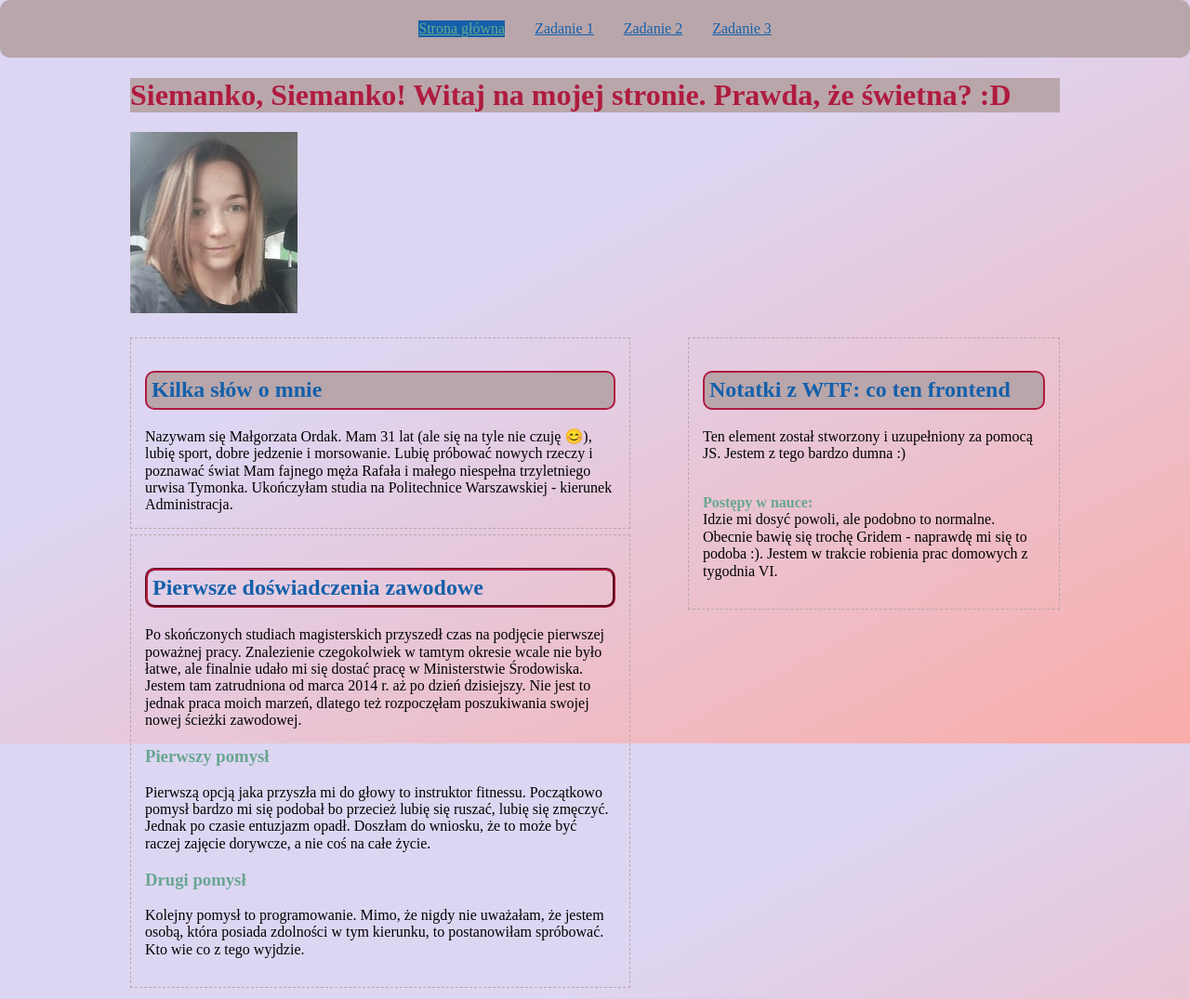
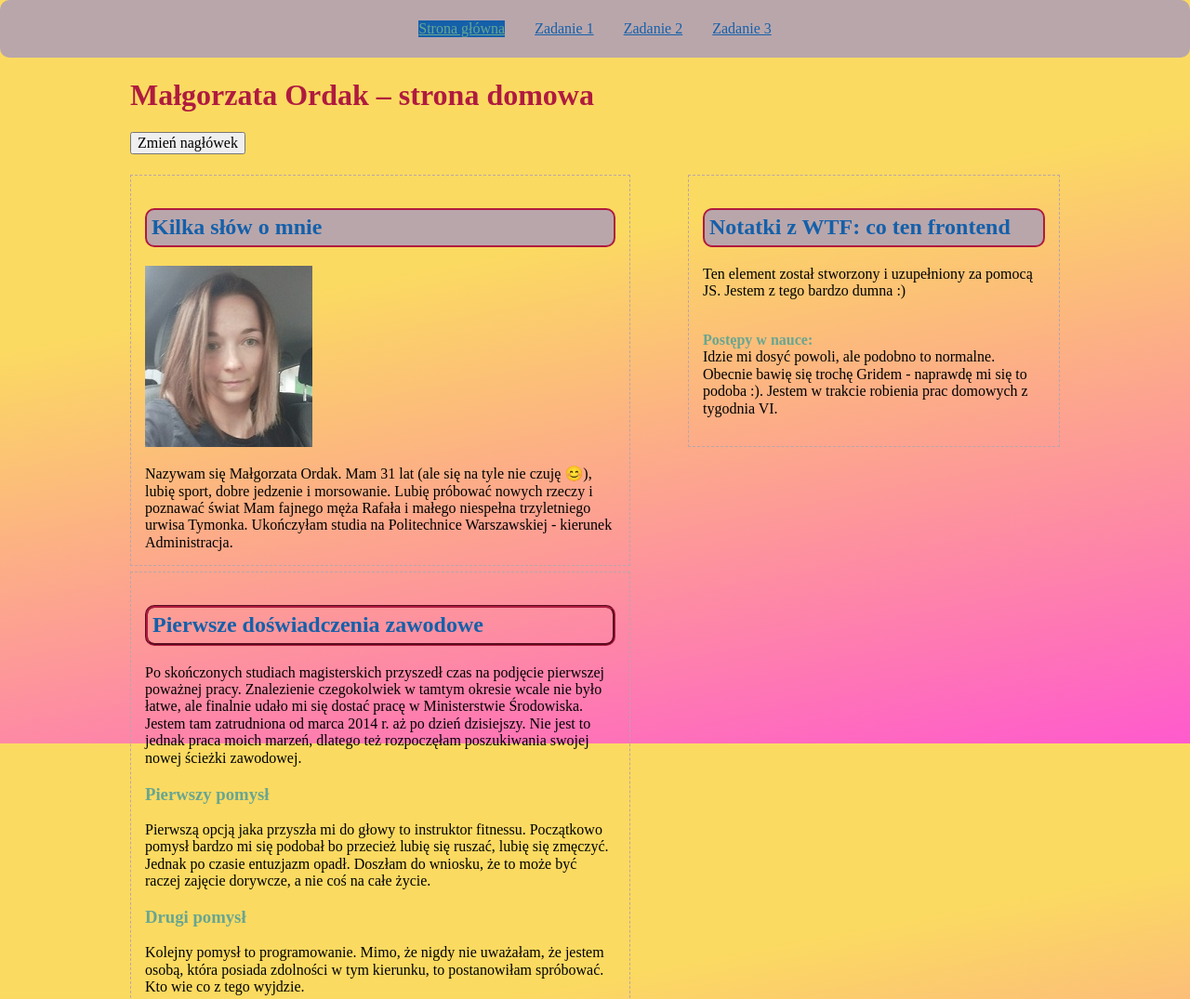
Before and after one commit to malgorzata-ordak/homepage, a plain HTML site: page index.html in a window 1280 px wide. Shown: the top 1075 px of the page at 93% size. Drawn offline with Linux system fonts and the light colour scheme.

Commit message:
addEventListener<!DOCTYPE html>

```diff
--- a/index.html
+++ b/index.html
@@ -21,21 +21,25 @@
 
     <main class="main">
       <header class="header">
-        <h1 class="malinowy__h1 malinowy__h1--js" id="podkreslenie">
+        <h1 class="malinowy__h1 malinowy__h1--js" id="podkresalenie">
           Małgorzata Ordak – strona domowa
+
         </h1>
+        <button class="action--js">Zmień nagłówek</button>
 
-        <img
-          class="zdjęcie"
-          src="zdjecieGosia.jpg"
-          alt="moje zdjęcie profilowe"
-        />
+
       </header>
 
       <div>
         <section class="blok">
           <h2 class="blok__fioletowy-h2">Kilka słów o mnie</h2>
-          Nazywam się Małgorzata Ordak. Mam 31 lat (ale się na tyle nie czuję
+
+          <img
+          class="zdjęcie"
+          src="zdjecieGosia.jpg"
+          alt="moje zdjęcie profilowe"
+        />
+          <br>Nazywam się Małgorzata Ordak. Mam 31 lat (ale się na tyle nie czuję
           😊), lubię sport, dobre jedzenie i morsowanie. Lubię próbować nowych
           rzeczy i poznawać świat Mam fajnego męża Rafała i małego niespełna
           trzyletniego urwisa Tymonka. Ukończyłam studia na Politechnice
--- a/main.js
+++ b/main.js
@@ -1,16 +1,13 @@
-const firstName = "Gosia"
-const age = 31
+const firstName = "Gosia";
+const age = 31;
 
 alert ('Cześć! :) Miło Cię widzieć');
 
 console.log( `Siemanko, Siemanko! Witaj na mojej stronie. Prawda, że świetna? :D Jestem ${firstName} i mam ${age} lat`);
 
-const h1 = document.querySelector('.malinowy__h1--js');
-
-h1.innerHTML = 'Siemanko, Siemanko! Witaj na mojej stronie. Prawda, że świetna? :D'
 
 const pustyParagraf = document.querySelector('.pomysł__opis--js');
-pustyParagraf.innerHTML = `Ten element został stworzony i uzupełniony za pomocą JS. Jestem z tego bardzo dumna :)`
+pustyParagraf.innerHTML = `Ten element został stworzony i uzupełniony za pomocą JS. Jestem z tego bardzo dumna :)`;
 
 
 function greet (firstName, age) {
@@ -27,3 +24,16 @@ console.log (
 }
 
 greetTwo('Gosia', '31');
+
+
+const button = document.querySelector('.action--js');
+console.log(button)
+
+const myClick = () => {
+const h1 = document.querySelector('.malinowy__h1--js');
+h1.innerHTML = `Siemanko, Siemanko! Witaj na mojej stronie. Prawda, że świetna? :D`;
+h1.classList.toggle( 'klasa-z-js');
+
+}
+
+ button.addEventListener('click', myClick);
--- a/style.css
+++ b/style.css
@@ -51,15 +51,7 @@ nav a {
   color: #68a691;
 }
 .main {
-  display: grid;
-  grid-template-areas: "header header header"
-  "article . aside"
-  "footer footer footer";
-  grid-template-columns: 1fr 30px 400px;
-  column-gap: 16px;
-  row-gap: 16px;
-  max-width: 1000px;
-  margin: 0px auto;
+
 }
 
 .header {
@@ -145,6 +137,8 @@ h2 {
   padding: 16px;
 }
 
+
+
 .main-malediwy {
   width: 60%;
   margin: 10px auto;
@@ -163,13 +157,39 @@ h2 {
   margin: 40px auto;
 }
 
-@media screen and (max-width: 600px) {
+.zdjęcie {
+  padding-bottom: 16px;
+}
+
+@media screen and (min-width: 768px) {
   body{
     background-color: #FBDA61;
     background-image: linear-gradient(169deg, #FBDA61 36%, #FF5ACD 100%);
 
   }
+
+  .main {
+    display: grid;
+    grid-template-areas: "header header header"
+    "article . aside"
+    "footer footer footer";
+    grid-template-columns: 1fr 30px 400px;
+    column-gap: 16px;
+    row-gap: 16px;
+    max-width: 1000px;
+    margin: 0px auto;
+
+
+
+
+  }
+
   .footer{
    background-color: #FBDA61;
+   margin: 0 auto;
   }
 }
+
+.klasa-z-js{
+  background:#faaca8;
+}
```
